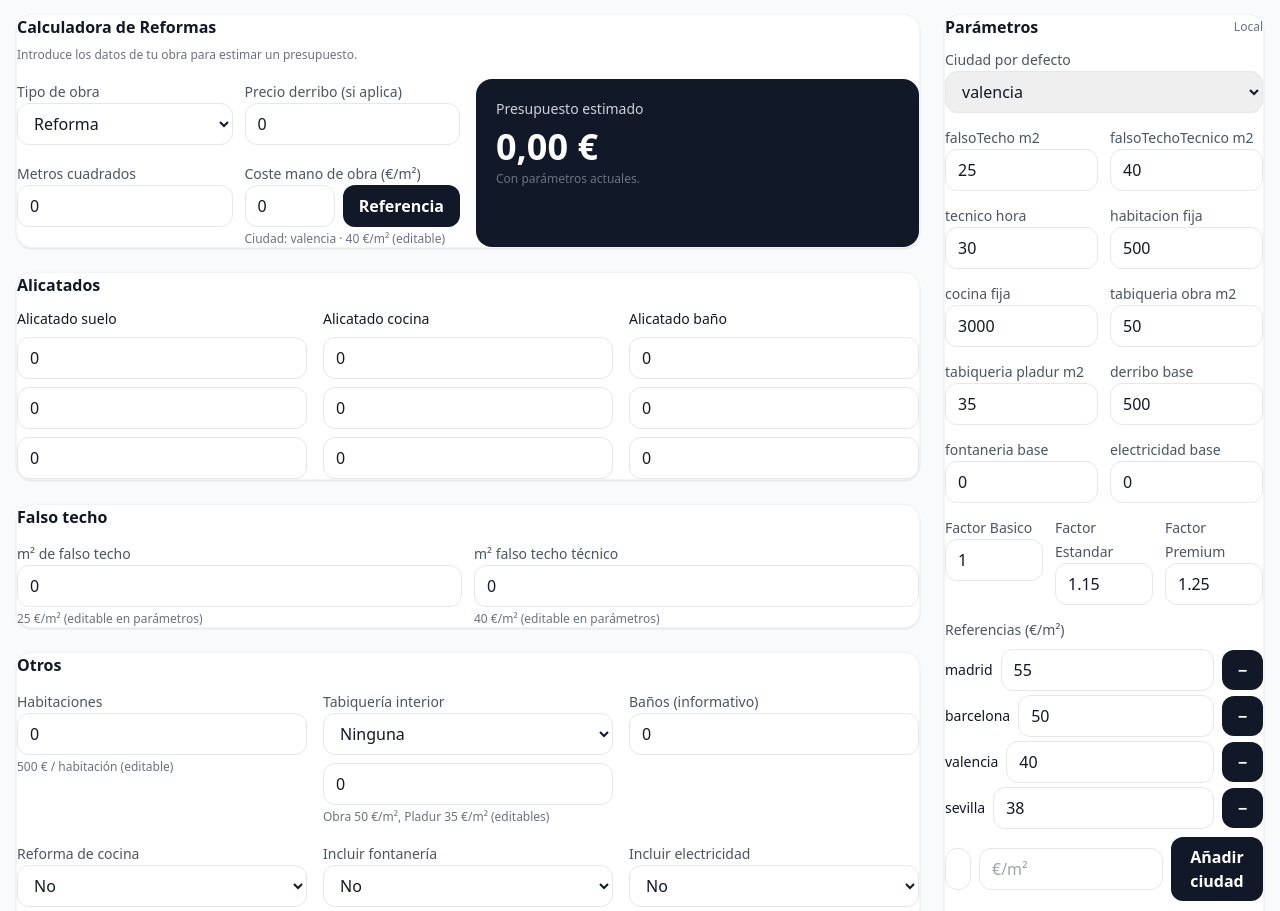
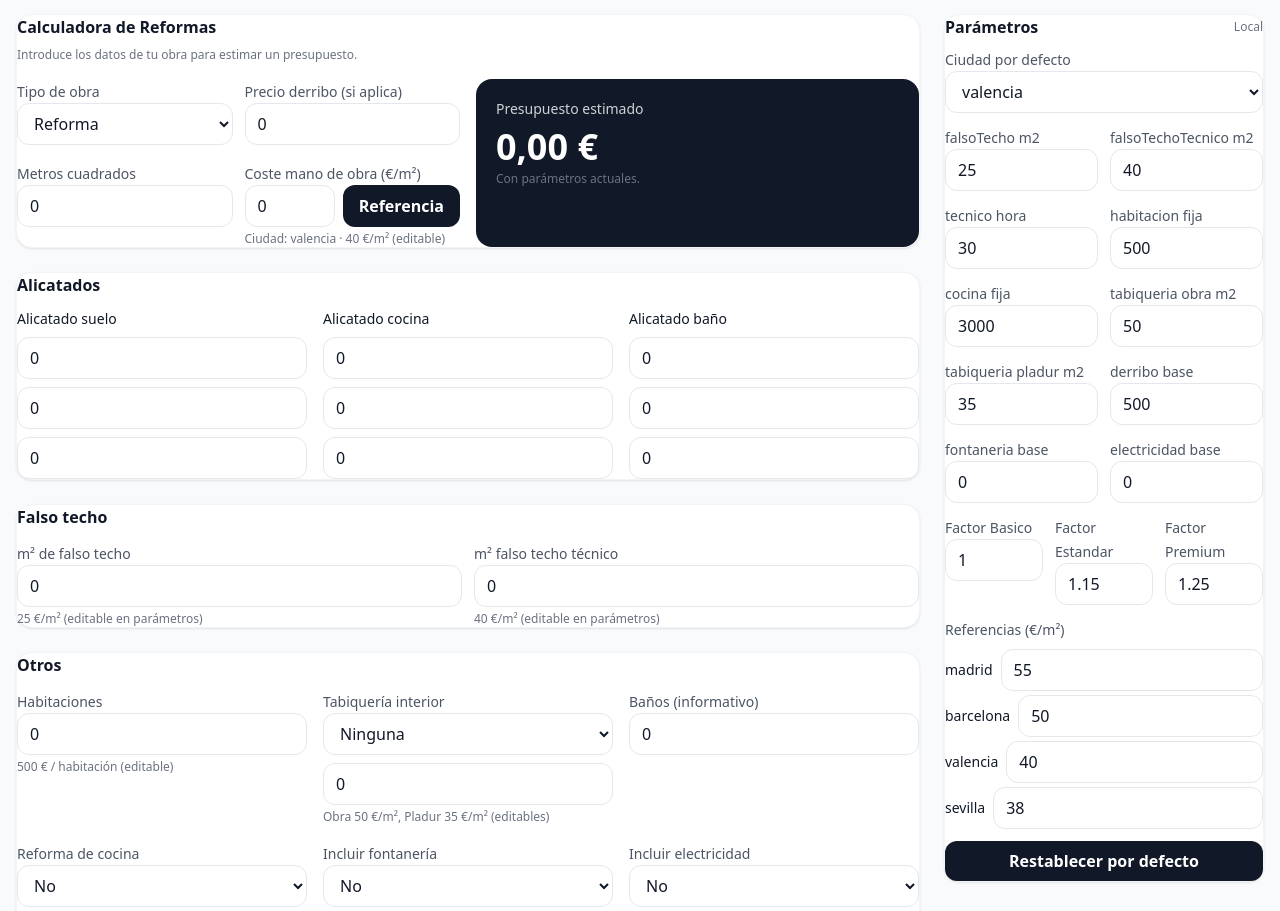
Before and after one commit to Pauovidi/presupuestos-reformas, a Next.js app: page / in a window 1280 px wide. Shown: the part 127-1038 px from the top of the page. Built offline with nearby package versions, Linux system fonts and the light colour scheme.

Commit message:
Update SidebarParams.jsx

```diff
--- a/components/SidebarParams.jsx
+++ b/components/SidebarParams.jsx
@@ -1,20 +1,126 @@
 import { useState } from "react";
-const defaultParams={precios:{falsoTecho_m2:25,falsoTechoTecnico_m2:40,tecnico_hora:30,habitacion_fija:500,cocina_fija:3000,tabiqueria_obra_m2:50,tabiqueria_pladur_m2:35,derribo_base:500,fontaneria_base:0,electricidad_base:0},factorCalidad:{Basico:1,Estandar:1.15,Premium:1.25},referenciaCiudad:{madrid:55,barcelona:50,valencia:40,sevilla:38},ciudadPorDefecto:"valencia"};
-export default function SidebarParams({params,setParams}){
-  const [local,setLocal]=useState(params||defaultParams);
-  const [newCity,setNewCity]=useState("");const [newVal,setNewVal]=useState("");
-  const update=(path,value)=>{const next=JSON.parse(JSON.stringify(local));const segs=path.split(".");let ptr=next;for(let i=0;i<segs.length-1;i++)ptr=ptr[segs[i]];ptr[segs.at(-1)]=value;setLocal(next);setParams?.(next);};
-  const downloadJSON=()=>{const blob=new Blob([JSON.stringify(local,null,2)],{type:"application/json"});const url=URL.createObjectURL(blob);const a=document.createElement("a");a.href=url;a.download="parametros_reformas.json";a.click();URL.revokeObjectURL(url);};
-  const uploadJSON=(e)=>{const f=e.target.files?.[0];if(!f)return;const r=new FileReader();r.onload=()=>{try{const parsed=JSON.parse(r.result);setLocal(parsed);setParams?.(parsed);}catch{alert("JSON inválido");}};r.readAsText(f);};
-  const addCity=()=>{if(!newCity)return;const val=Number(newVal)||0;if(val<=0)return;const key=newCity.toLowerCase();const next=JSON.parse(JSON.stringify(local));next.referenciaCiudad[key]=val;setLocal(next);setParams?.(next);setNewCity("");setNewVal("");};
-  const removeCity=(key)=>{const next=JSON.parse(JSON.stringify(local));delete next.referenciaCiudad[key];if(next.ciudadPorDefecto===key)next.ciudadPorDefecto=Object.keys(next.referenciaCiudad)[0]||"";setLocal(next);setParams?.(next);};
-  return (<aside className="w-full md:w-80 shrink-0 space-y-4"><div className="card"><div className="flex items-center justify-between mb-2"><h3 className="font-semibold">Parámetros</h3><span className="text-xs text-slate-500">Local</span></div><div className="space-y-3">
-    <div><label className="label">Ciudad por defecto</label><select className="input" value={local.ciudadPorDefecto} onChange={e=>update("ciudadPorDefecto",e.target.value)}>{Object.keys(local.referenciaCiudad).map(c=>(<option key={c} value={c}>{c}</option>))}</select></div>
-    <div className="grid grid-cols-2 gap-3">{Object.entries(local.precios).map(([k,v])=>(<div key={k}><label className="label">{k.replaceAll("_"," ")}</label><input type="number" step="0.01" className="input" value={v} onChange={e=>update(`precios.${k}`,parseFloat(e.target.value)||0)} /></div>))}</div>
-    <div className="grid grid-cols-3 gap-3">{Object.entries(local.factorCalidad).map(([k,v])=>(<div key={k}><label className="label">Factor {k}</label><input type="number" step="0.01" className="input" value={v} onChange={e=>update(`factorCalidad.${k}`,parseFloat(e.target.value)||0)} /></div>))}</div>
-    <div className="space-y-2"><label className="label">Referencias (€/m²)</label><div className="space-y-1">{Object.entries(local.referenciaCiudad).map(([city,val])=>(<div key={city} className="flex items-center gap-2"><span className="flex-1 text-sm">{city}</span><input className="input w-24" type="number" value={val} onChange={e=>update(`referenciaCiudad.${city}`,parseFloat(e.target.value)||0)} /><button className="btn btn-ghost" onClick={()=>removeCity(city)}>−</button></div>))}</div>
-    <div className="flex items-center gap-2"><input className="input flex-1" placeholder="nueva ciudad" value={newCity} onChange={e=>setNewCity(e.target.value)} /><input className="input w-24" placeholder="€/m²" value={newVal} onChange={e=>setNewVal(e.target.value)} /><button className="btn btn-primary" onClick={addCity}>Añadir ciudad</button></div></div>
-    <div className="space-y-2"><button className="btn btn-ghost w-full" onClick={downloadJSON}>Exportar</button><label className="btn btn-ghost w-full cursor-pointer">Importar<input type="file" accept="application/json" className="hidden" onChange={uploadJSON} /></label></div>
-    <button className="btn w-full" onClick={()=>{setLocal(defaultParams);setParams?.(defaultParams);}}>Restablecer por defecto</button>
-  </div></div></aside>);}
+
+const defaultParams = {
+  precios: {
+    falsoTecho_m2: 25,
+    falsoTechoTecnico_m2: 40,
+    tecnico_hora: 30,
+    habitacion_fija: 500,
+    cocina_fija: 3000,
+    tabiqueria_obra_m2: 50,
+    tabiqueria_pladur_m2: 35,
+    derribo_base: 500,
+    fontaneria_base: 0,
+    electricidad_base: 0
+  },
+  factorCalidad: {
+    Basico: 1,
+    Estandar: 1.15,
+    Premium: 1.25
+  },
+  referenciaCiudad: {
+    madrid: 55, barcelona: 50, valencia: 40, sevilla: 38
+  },
+  ciudadPorDefecto: "valencia"
+};
+
+export default function SidebarParams({ params, setParams }) {
+  const [local, setLocal] = useState(params || defaultParams);
+
+  const update = (path, value) => {
+    const next = JSON.parse(JSON.stringify(local));
+    const segs = path.split(".");
+    let ptr = next;
+    for (let i = 0; i < segs.length - 1; i++) ptr = ptr[segs[i]];
+    ptr[segs.at(-1)] = value;
+    setLocal(next);
+    setParams?.(next);
+  };
+
+  return (
+    <aside className="space-y-4">
+      <div className="card">
+        <div className="flex items-center justify-between mb-2">
+          <h3 className="font-semibold">Parámetros</h3>
+          <span className="muted">Local</span>
+        </div>
+
+        <div className="space-y-3">
+          <div>
+            <label className="label">Ciudad por defecto</label>
+            <select
+              className="select"
+              value={local.ciudadPorDefecto}
+              onChange={(e) => update("ciudadPorDefecto", e.target.value)}
+            >
+              {Object.keys(local.referenciaCiudad).map((c) => (
+                <option key={c} value={c}>{c}</option>
+              ))}
+            </select>
+          </div>
+
+          {/* Precios */}
+          <div className="grid grid-cols-2 gap-3">
+            {Object.entries(local.precios).map(([k, v]) => (
+              <div key={k}>
+                <label className="label">{k.replaceAll("_", " ")}</label>
+                <input
+                  type="number"
+                  step="0.01"
+                  className="input"
+                  value={v}
+                  onChange={(e) => update(`precios.${k}`, parseFloat(e.target.value) || 0)}
+                />
+              </div>
+            ))}
+          </div>
+
+          {/* Factores */}
+          <div className="grid grid-cols-3 gap-3">
+            {Object.entries(local.factorCalidad).map(([k, v]) => (
+              <div key={k}>
+                <label className="label">Factor {k}</label>
+                <input
+                  type="number"
+                  step="0.01"
+                  className="input"
+                  value={v}
+                  onChange={(e) => update(`factorCalidad.${k}`, parseFloat(e.target.value) || 0)}
+                />
+              </div>
+            ))}
+          </div>
+
+          {/* Referencias €/m² */}
+          <div className="space-y-2">
+            <label className="label">Referencias (€/m²)</label>
+            <div className="space-y-1">
+              {Object.entries(local.referenciaCiudad).map(([city, val]) => (
+                <div key={city} className="flex items-center gap-2">
+                  <span className="flex-1 text-sm">{city}</span>
+                  <input
+                    className="input w-24"
+                    type="number"
+                    value={val}
+                    onChange={(e) =>
+                      update(`referenciaCiudad.${city}`, parseFloat(e.target.value) || 0)
+                    }
+                  />
+                </div>
+              ))}
+            </div>
+          </div>
+
+          <button
+            className="btn w-full"
+            onClick={() => { setLocal(defaultParams); setParams?.(defaultParams); }}
+          >
+            Restablecer por defecto
+          </button>
+        </div>
+      </div>
+    </aside>
+  );
+}
+
 export { defaultParams };
```
